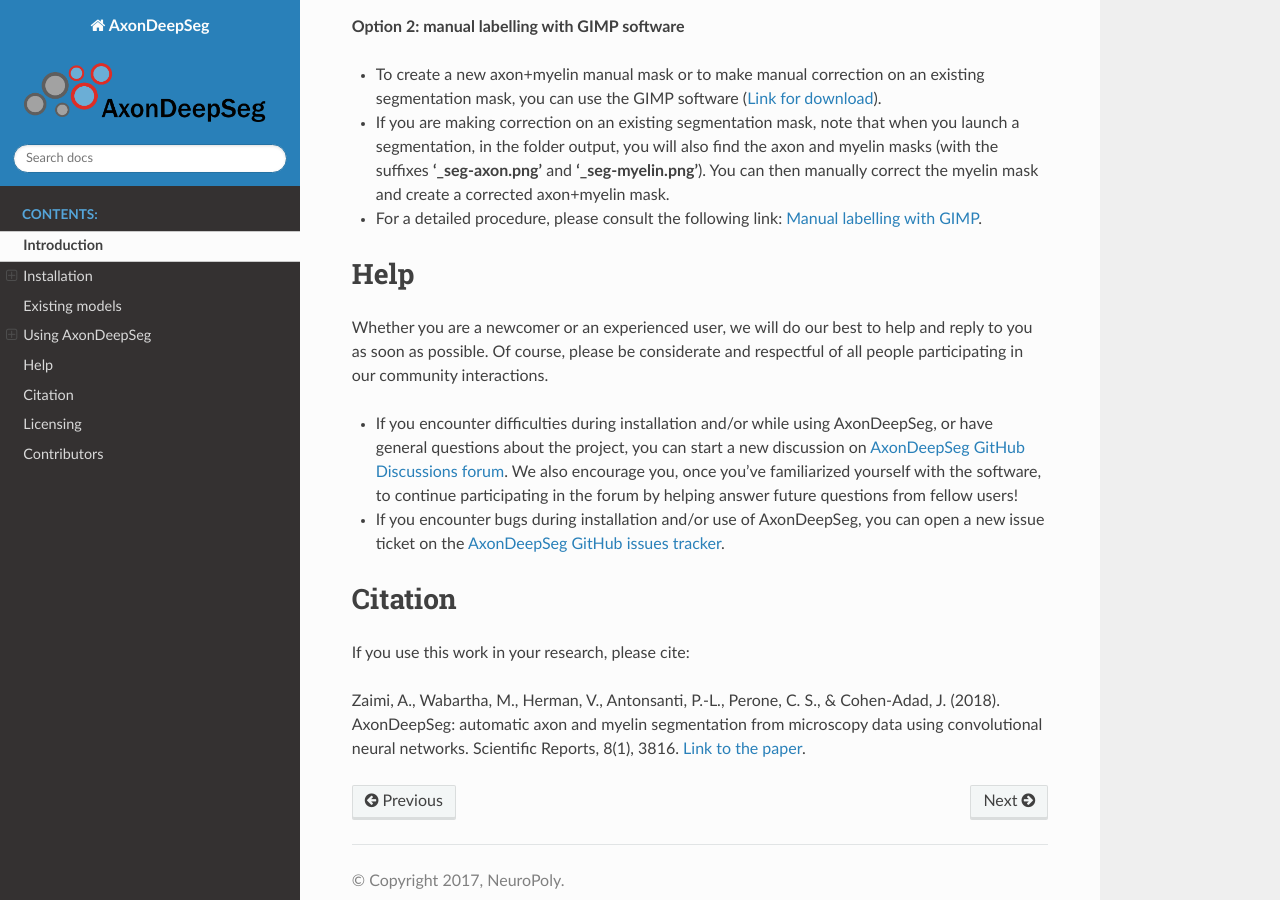
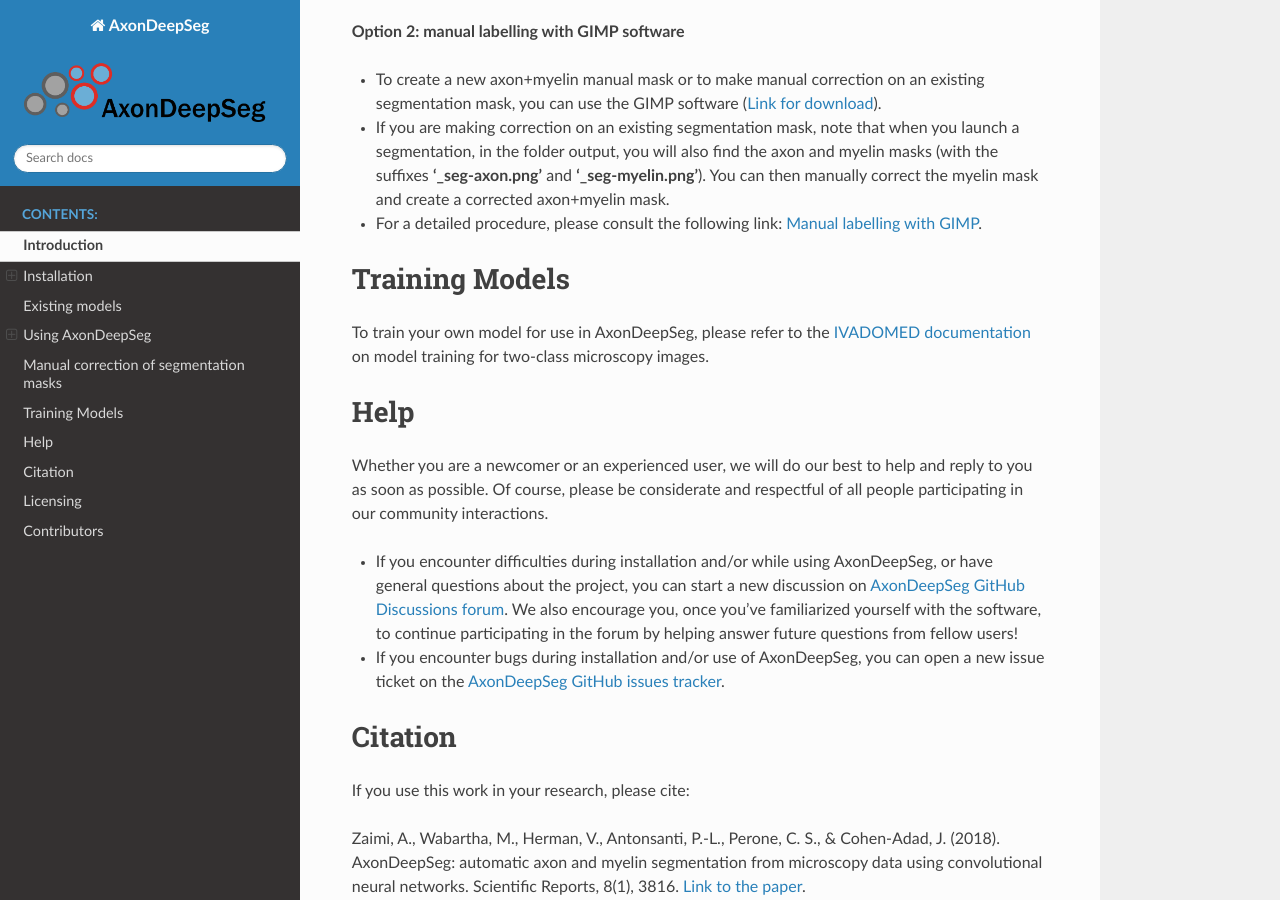
Before and after one commit to axondeepseg/axondeepseg, a Sphinx documentation site: the page built from docs/source/documentation.rst, in a window 1280 px wide and 900 px high, scrolled down 15572 px. Built offline with Sphinx 7.4.7 and the Read the Docs theme 2.0.0, drawn with Linux system fonts in a browser that asks for light colours.

Commit message:
Add instructions on training in documentation

```diff
--- a/docs/source/documentation.rst
+++ b/docs/source/documentation.rst
@@ -505,7 +505,7 @@
    **Option:** If your image to segment is too small, you can use padding to artificially increase its size (i.e. add empty pixels around the borders).
 
 Manual correction of segmentation masks
----------------------------------------
+=======================================
 
 If the segmentation with AxonDeepSeg does not give optimal results, you can try one of the following options:
 
@@ -522,6 +522,11 @@
 * If you are making correction on an existing segmentation mask, note that when you launch a segmentation, in the folder output, you will also find the axon and myelin masks (with the suffixes **'_seg-axon.png'** and **'_seg-myelin.png'**). You can then manually correct the myelin mask and create a corrected axon+myelin mask.
 * For a detailed procedure, please consult the following link: `Manual labelling with GIMP <https://docs.google.com/document/d/10E6gzMP6BNGJ_7Y5PkDFmum34U-IcbMi8AvRruhIzvM/edit>`_.
 
+Training Models
+===============
+
+To train your own model for use in AxonDeepSeg, please refer to the `IVADOMED documentation <https://ivadomed.org/tutorials/two_class_microscopy_seg_2d_unet.html>`_ on model training for two-class microscopy images.
+
 Help
 ====
 
```
